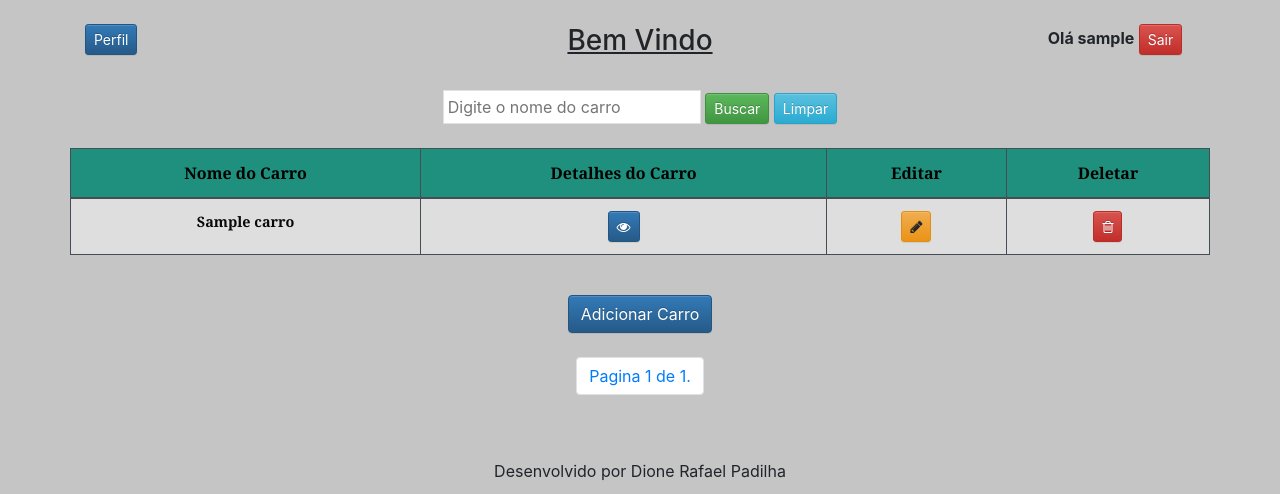
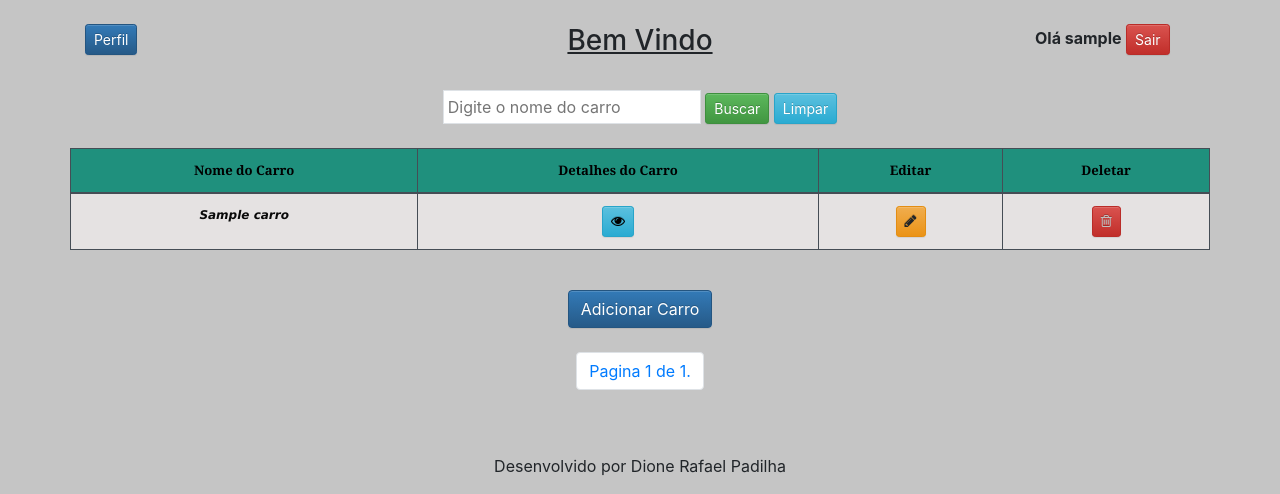
Before and after one commit to Dio30/Projeto_Carros, a Django app: page /carros/lista/ in a window 1280 px wide. Shown: the top 494 px of the page. Run offline with Django 4.2, Linux system fonts and the light colour scheme; a user stored in the database is signed in; tables that the repository leaves empty hold one stand-in row (values such as "Sample post"); some libraries are stand-ins or nearby versions.

Commit message:
fix css and carros_list

```diff
--- a/static/style.css
+++ b/static/style.css
@@ -6,15 +6,25 @@ body{
     background-color:#1f907d;
     color:#000000;
     text-align: center;
-    font-size: 100%;
+    font-size: 82%;
     font-family: Cambria, Cochin, Georgia, Times, 'Times New Roman', serif;
+    font-weight: bold;
 }
 
 .mytbody{
-    background-color:#dedede;
+    background-color:#e5e2e2;
     color:#090909;
     text-align: center;
-    font-size: 90%;
-    font-family: Cambria, Cochin, Georgia, Times, 'Times New Roman', serif;
+    font-size: 75%;
+    font-family:Verdana, Geneva, Tahoma, sans-serif;
+    font-style: italic;
     font-weight: bold;
 }
+
+.icon-eye{
+    color: #000;
+}
+
+.icon-trash{
+    color: rgb(192, 191, 191);
+}
--- a/templates/carros/carros_list.html
+++ b/templates/carros/carros_list.html
@@ -14,8 +14,8 @@
     </div>
     <div class="col-8">
         <center><br><u><h3>Bem Vindo</h3></u>
-    <form method="GET" action="." class="myform">
-          <br><input type="text" name="nome_do_carro" value="{{ request.GET.nome_do_carro }}" class="p-1 border"
+    <form method="GET" action=".">
+          <br><input type="search" name="nome_do_carro" value="{{ request.GET.nome_do_carro }}" class="p-1 border"
             autocomplete="off" placeholder="Digite o nome do carro">
 
             <button type="submit" class="btn btn-success btn-sm">Buscar</button>
@@ -25,10 +25,10 @@
     <div class="col-2">
         {% if user.is_authenticated %}
 
-            <center><br><b>Olá {{ user.username }}</b>
+            <br><b>Olá {{ user.username }}</b>
                 <a href="{% url 'logout' %}" class="btn btn-danger btn-sm" title="Sair"
-                onclick="return confirm('Tem certeza que deseja sair?')">Sair</a></center><br>
-
+                onclick="return confirm('Tem certeza que deseja sair?')">Sair</a><br>
+        {% else %}
         {% endif %}
     </div>
 </div>
@@ -46,15 +46,16 @@
                     <th>Deletar</th>
                 </tr>
             </thead>
-            <br><tbody class="mytbody">
+            <tbody class="mytbody">
                 <tr>
             {% for carro in object_list %}
                 <td>{{ carro.nome_do_carro }}</td>
-                <td><a href="{% url 'detalhar' carro.pk %}" title="Detalhes" class="btn btn-primary btn-sm"><i class="fa fa-eye" aria-hidden="true"></i></td></a>
+                <td><a href="{% url 'detalhar' carro.pk %}" title="Detalhes" class="btn btn-info btn-sm">
+                    <i class="fa fa-eye icon-eye" aria-hidden="true"></i></td></a>
                 <td><a href="{% url 'editar' carro.pk %}" title="Editar" class="btn btn-warning btn-sm">
                     <i class="fa fa-pencil" aria-hidden="true"></i></a></td>
                 <td><a href="{% url 'deletar' carro.pk %}" title="Deletar" class="btn btn-danger btn-sm">
-                    <i class="fa fa-trash-o" aria-hidden="true"></i></a></td>
+                    <i class="fa fa-trash-o icon-trash" aria-hidden="true"></i></a></td>
                 </tr>
             {% endfor %}
             </tbody>
```
